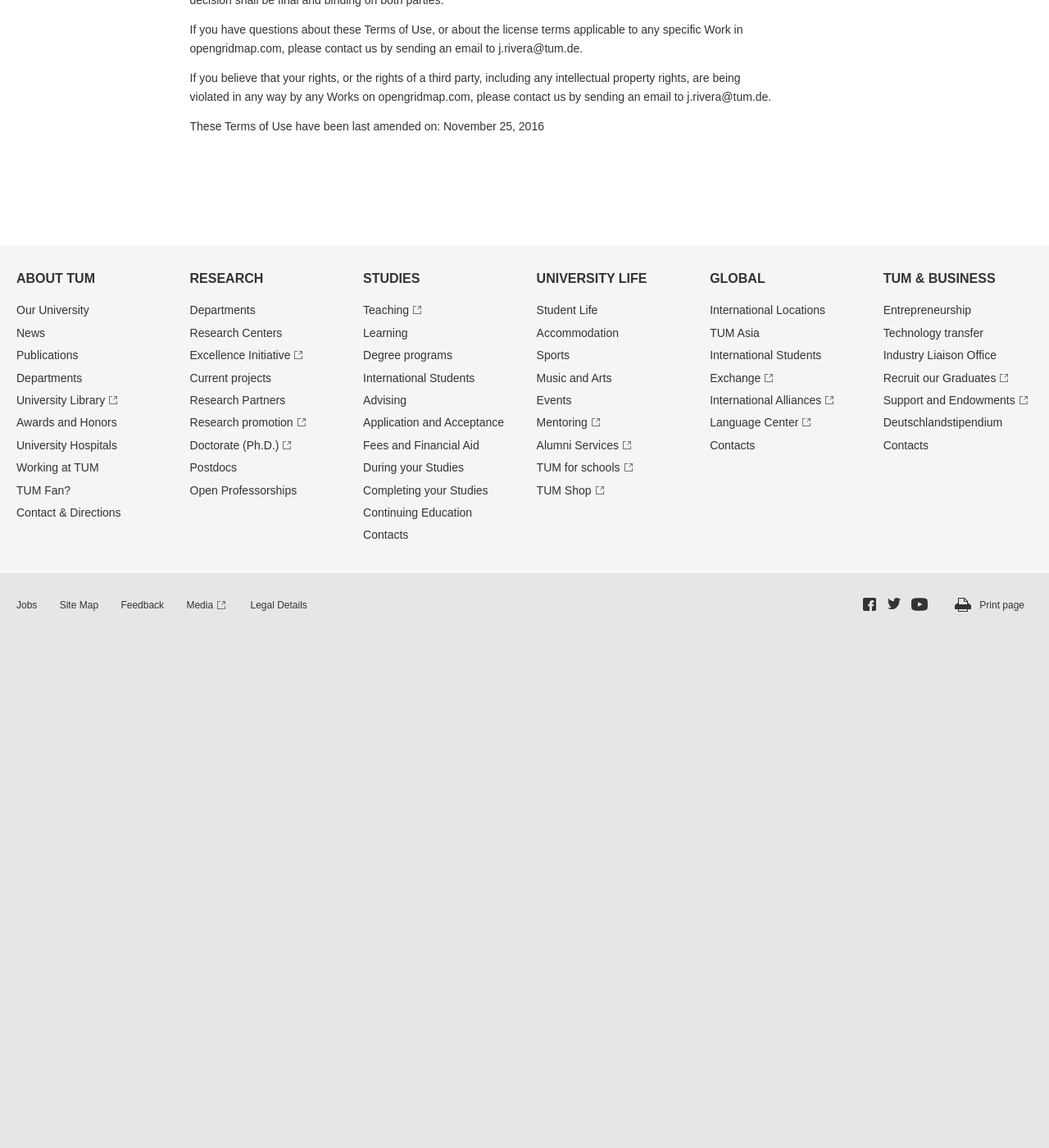
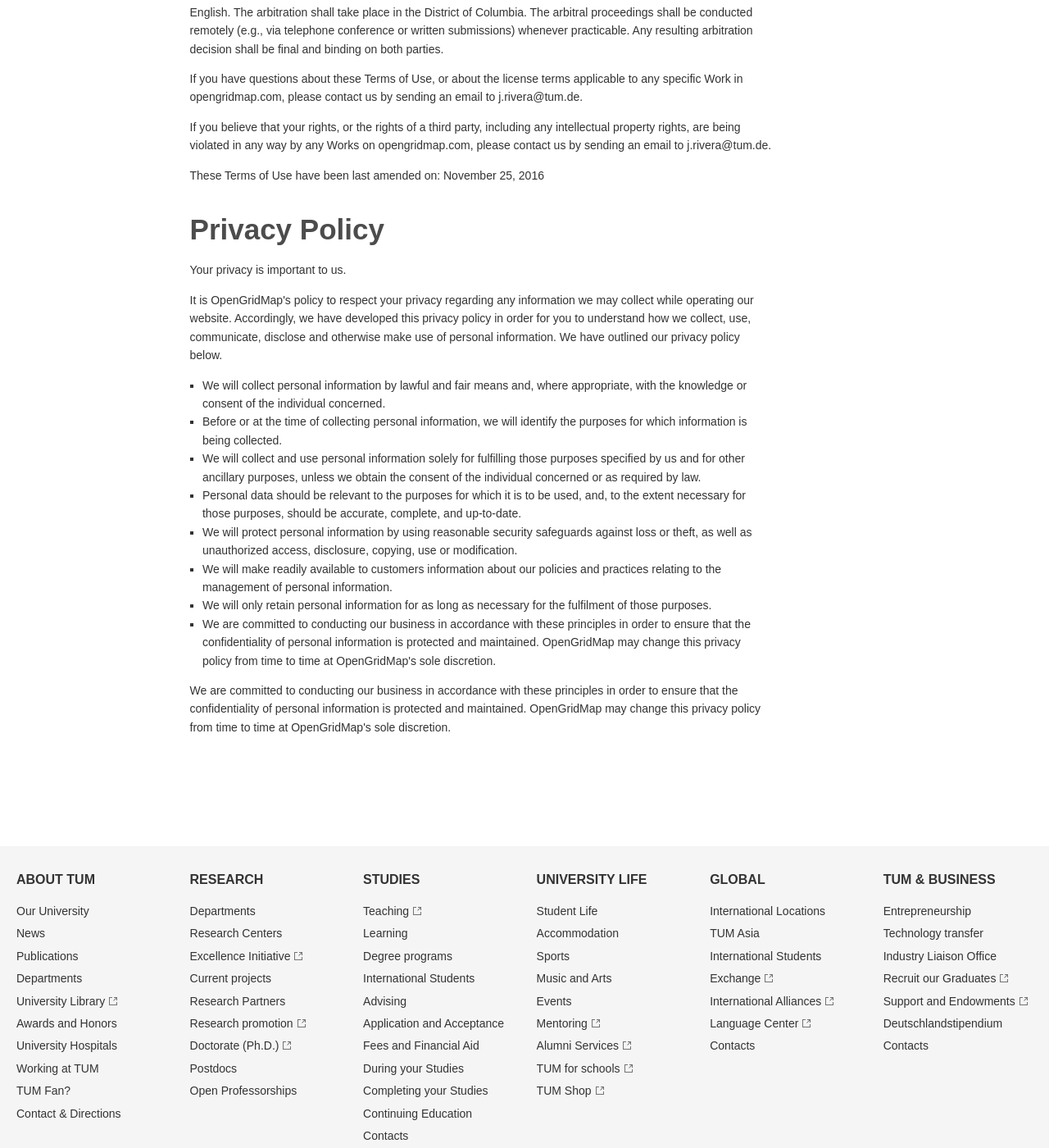
Before and after one commit to meagrivera/OpenGridMap, a Jekyll site: the page built from _pages/terms.html, in a window 1280 px wide and 1400 px high, scrolled down 2449 px. Shown: the whole window at 82% size. Built offline with Jekyll 4.4.1, drawn with Linux system fonts in a browser that asks for light colours; before the commit the page ends 3227 px from its top, so only the background shows below that; some of the changed text lies outside the part shown.

Commit message:
added privacy policy

```diff
--- a/_pages/terms.html
+++ b/_pages/terms.html
@@ -5,6 +5,9 @@
 sidenav_items:
     - label: Terms of Use
       url: '#terms'
+
+    - label: Privacy Policy
+      url: '#privacy'
 langs:
     - lang: en
       url: '#'
@@ -12,10 +15,11 @@
       last: true
 ---
 
-<div class="csc-default">
+<div class="csc-default" id="terms">
     <div class="content-box-wrap">
         <div class="row">
             <div class="prose">
+                <h1>Terms of Use</h1>
                 <h2>Intellectual Property Rights – Licenses</h2>
                 <p>You are encouraged to use the content in opengridmap.com (the “Works”) to benefit yourself and others in creative ways. OpenGridMap owns the copyright to the Works unless specifically noted to the contrary. </p>
                 <p>The majority of the Works are licensed under the <a href="https://creativecommons.org/licenses/by/3.0/igo/" target="_blank">Creative Commons Attribution license</a> (CC BY 3.0 IGO). Works that are not subject to the CC BY license are clearly labeled with the specific license under which those works may be used. By using opengridmap.com, you agree to be bound by these Terms of Use for opengridmap.com.</p>
@@ -52,3 +56,32 @@
         </div>
     </div>
 </div>
+
+
+<div class="csc-default" id="privacy">
+    <div class="content-box-wrap">
+        <div class="row">
+            <div class="prose">
+                <h1>Privacy Policy</h1>
+
+                <p>Your privacy is important to us.</p>
+
+                <p>It is OpenGridMap's policy to respect your privacy regarding any information we may collect while operating our website. Accordingly, we have developed this privacy policy in order for you to understand how we collect, use, communicate, disclose and otherwise make use of personal information. We have outlined our privacy policy below.</p>
+
+                <ul>
+                    <li>We will collect personal information by lawful and fair means and, where appropriate, with the knowledge or consent of the individual concerned.</li>
+                    <li>Before or at the time of collecting personal information, we will identify the purposes for which information is being collected.</li>
+                    <li>We will collect and use personal information solely for fulfilling those purposes specified by us and for other ancillary purposes, unless we obtain the consent of the individual concerned or as required by law.</li>
+                    <li>Personal data should be relevant to the purposes for which it is to be used, and, to the extent necessary for those purposes, should be accurate, complete, and up-to-date.</li>
+                    <li>We will protect personal information by using reasonable security safeguards against loss or theft, as well as unauthorized access, disclosure, copying, use or modification.</li>
+                    <li>We will make readily available to customers information about our policies and practices relating to the management of personal information.</li>
+                    <li>We will only retain personal information for as long as necessary for the fulfilment of those purposes.</li>
+                    <li>We are committed to conducting our business in accordance with these principles in order to ensure that the confidentiality of personal information is protected and maintained. OpenGridMap may change this privacy policy from time to time at OpenGridMap's sole discretion.</li>
+                </ul>
+
+                <p>We are committed to conducting our business in accordance with these principles in order to ensure that the confidentiality of personal information is protected and maintained. OpenGridMap may change this privacy policy from time to time at OpenGridMap's sole discretion.</p>
+
+            </div>
+        </div>
+    </div>
+</div>
```
